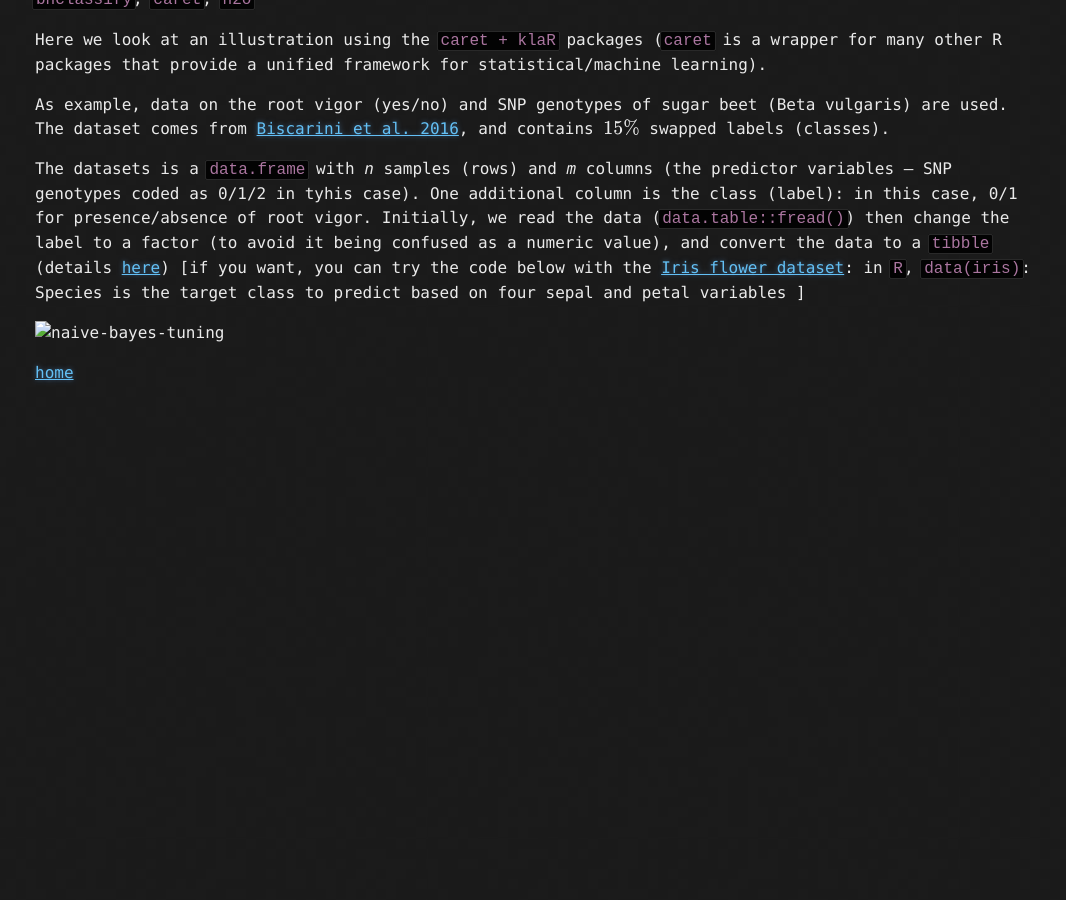
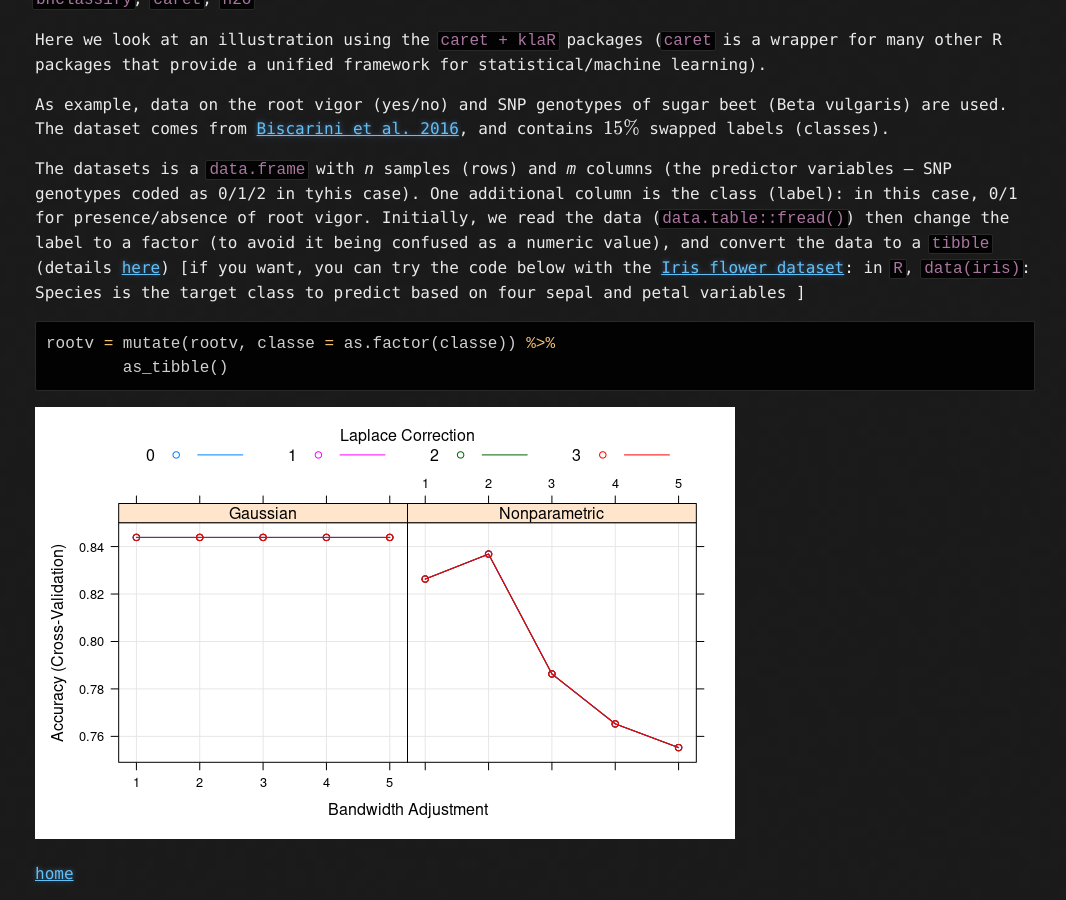
Before and after one commit to bioinformateachers/bioinformateachers.github.io, a Jekyll site: the page built from _posts/2022-06-22-naive-bayes.md, in a window 1280 px wide and 900 px high, scrolled down 1822 px. Shown: the whole window, without its empty margins (105-1171 px from the left). Built offline with Jekyll 4.4.1, drawn with Linux system fonts in a browser that asks for light colours; formulas are drawn with MathJax 3; before the commit the page ends 2227 px from its top, so only the background shows below that.

Commit message:
first chunk of R code

````diff
--- a/_posts/2022-06-22-naive-bayes.md
+++ b/_posts/2022-06-22-naive-bayes.md
@@ -85,5 +85,9 @@ Initially, we read the data (`data.table::fread()`) then change the label to a f
 \[if you want, you can try the code below with the [Iris flower dataset](https://archive.ics.uci.edu/ml/datasets/iris):
 in `R`, `data(iris)`: Species is the target class to predict based on four sepal and petal variables \]
 
+```r
+rootv = mutate(rootv, classe = as.factor(classe)) %>%
+	as_tibble()
+```
 
-![naive-bayes-tuning](~/img/naive_bayes_tuning.png)
+![naive-bayes-tuning](/img/naive_bayes_tuning.png)
````
